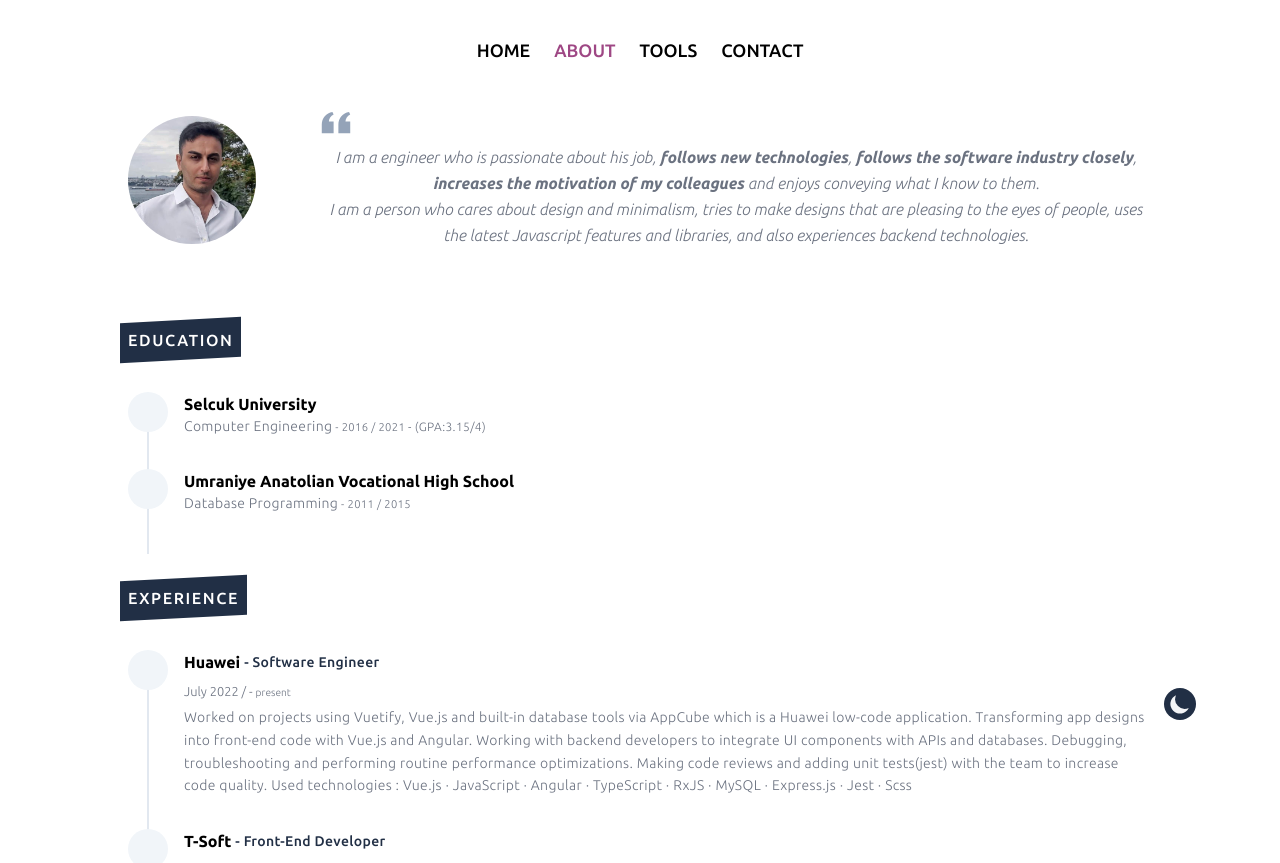
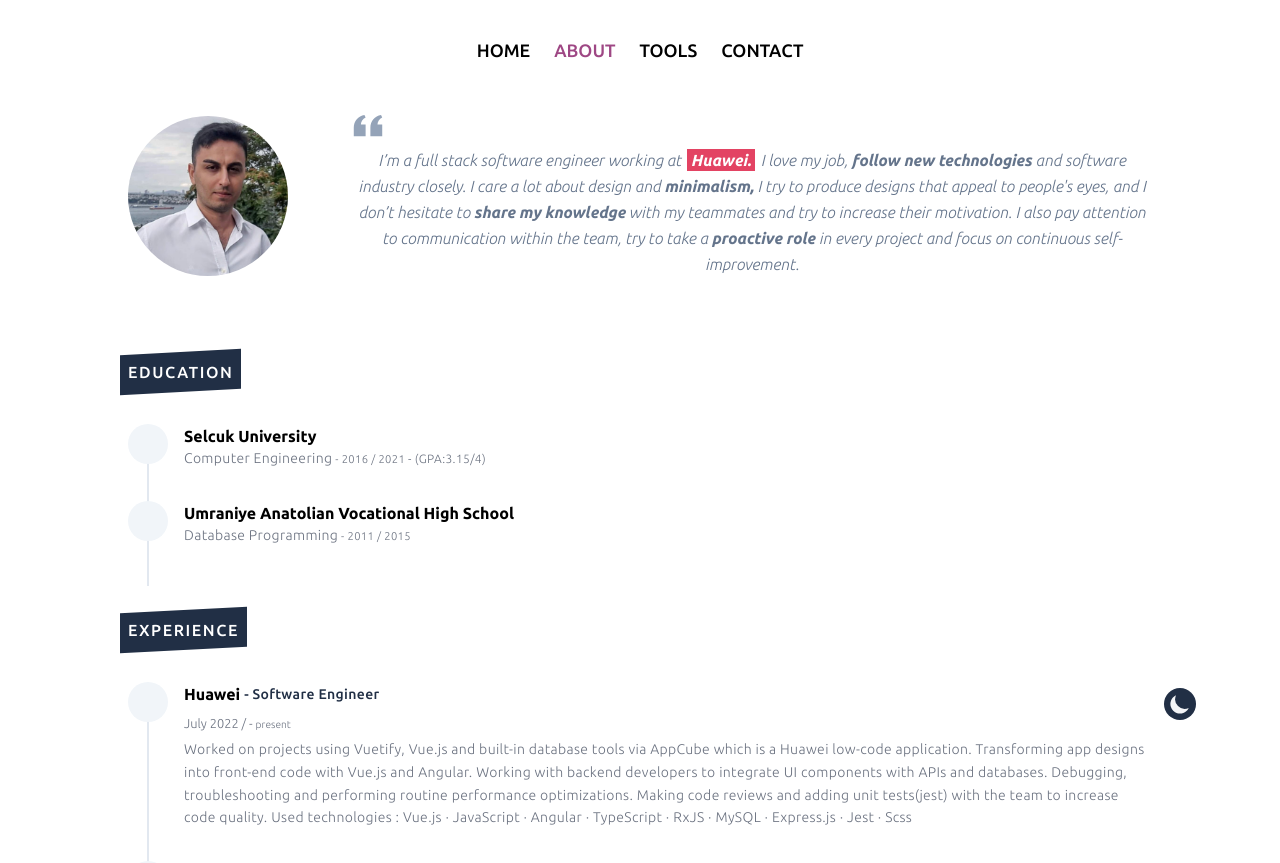
Before and after one commit to yy34/yunusyilmaz.dev, a Next.js app: page /about in a window 1280 px wide. Shown: the top 863 px of the page. Built offline with nearby package versions, Linux system fonts and the light colour scheme; some icons are missing.

Commit message:
about updated

```diff
--- a/src/components/JobInfo.js
+++ b/src/components/JobInfo.js
@@ -9,7 +9,7 @@ export const JobInfo = () => {
         I'm Yunus YILMAZ<br></br> I'm a Software Engineer at
         <span className="relative ml-3">
           <span
-            className="block absolute -inset-1 -skew-y-3 bg-crio dark:bg-clare"
+            className="block absolute -inset-1 -skew-y-3 bg-hwred opacity-80 dark:opacity-100 dark:bg-purp"
             aria-hidden="true"
           ></span>
           <span className="relative text-white font-thin text-xs uppercase tracking-widest">
--- a/src/pages/about/index.js
+++ b/src/pages/about/index.js
@@ -14,16 +14,16 @@ export default function Index() {
               <Image
                 src={mypic}
                 alt="Yunus Yilmaz"
-                className="h-32 w-32 object-cover rounded-full flex-shrink-0"
+                className="h-40 w-40 object-cover rounded-full flex-shrink-0"
               />
               <div className="hidden">
                 <div className="font-extrabold">Yunus YILMAZ</div>
-                <div className="text-sm font-light text-center text-gray-500">
+                <div className="text-sm font-light text-center text-slate-500">
                   1996 - Istanbul
                 </div>
               </div>
             </div>
-            <blockquote className="italic font-thin text-base leading-relaxed my-3">
+            <blockquote className="italic text-base leading-relaxed my-3">
               <svg
                 aria-hidden="true"
                 className="w-8 h-8 text-slate-400"
@@ -36,24 +36,30 @@ export default function Index() {
                   fill="currentColor"
                 />
               </svg>
-              <div className="font-light text-center text-gray-500">
-                I am a engineer who is passionate about his job,{" "}
-                <strong className="font-extrabold dark:text-zinc-300">
-                  follows new technologies
-                </strong>
-                ,{" "}
-                <strong className="font-extrabold dark:text-zinc-300">
-                  follows the software industry closely
-                </strong>
-                ,{" "}
-                <strong className="font-extrabold dark:text-zinc-300">
-                  increases the motivation of my colleagues
+              <div className="font-light text-center text-slate-500">
+                I’m a full stack software engineer working at{" "}
+                <strong className="font-bold dark:text-zinc-300 bg-hwred dark:bg-purp dark:opacity-100 text-white mx-0.5 py-0.5 px-1 opacity-80">
+                  Huawei.
                 </strong>{" "}
-                and enjoys conveying what I know to them.<br></br>I am a person
-                who cares about design and minimalism, tries to make designs
-                that are pleasing to the eyes of people, uses the latest
-                Javascript features and libraries, and also experiences backend
-                technologies.
+                I love my job,{" "}
+                <strong className="font-bold dark:text-zinc-300">
+                  follow new technologies
+                </strong>{" "}
+                and software industry closely. I care a lot about design and{" "}
+                <strong className="font-bold dark:text-zinc-300">
+                  minimalism,
+                </strong>{" "}
+                I try to produce designs that appeal to people's eyes, and I
+                don’t hesitate to{" "}
+                <strong className="font-bold dark:text-zinc-300">
+                  share my knowledge
+                </strong>{" "}
+                with my teammates and try to increase their motivation. I also
+                pay attention to communication within the team, try to take a{" "}
+                <strong className="font-bold dark:text-zinc-300">
+                  proactive role
+                </strong>{" "}
+                in every project and focus on continuous self-improvement.
               </div>
             </blockquote>
           </div>
```
